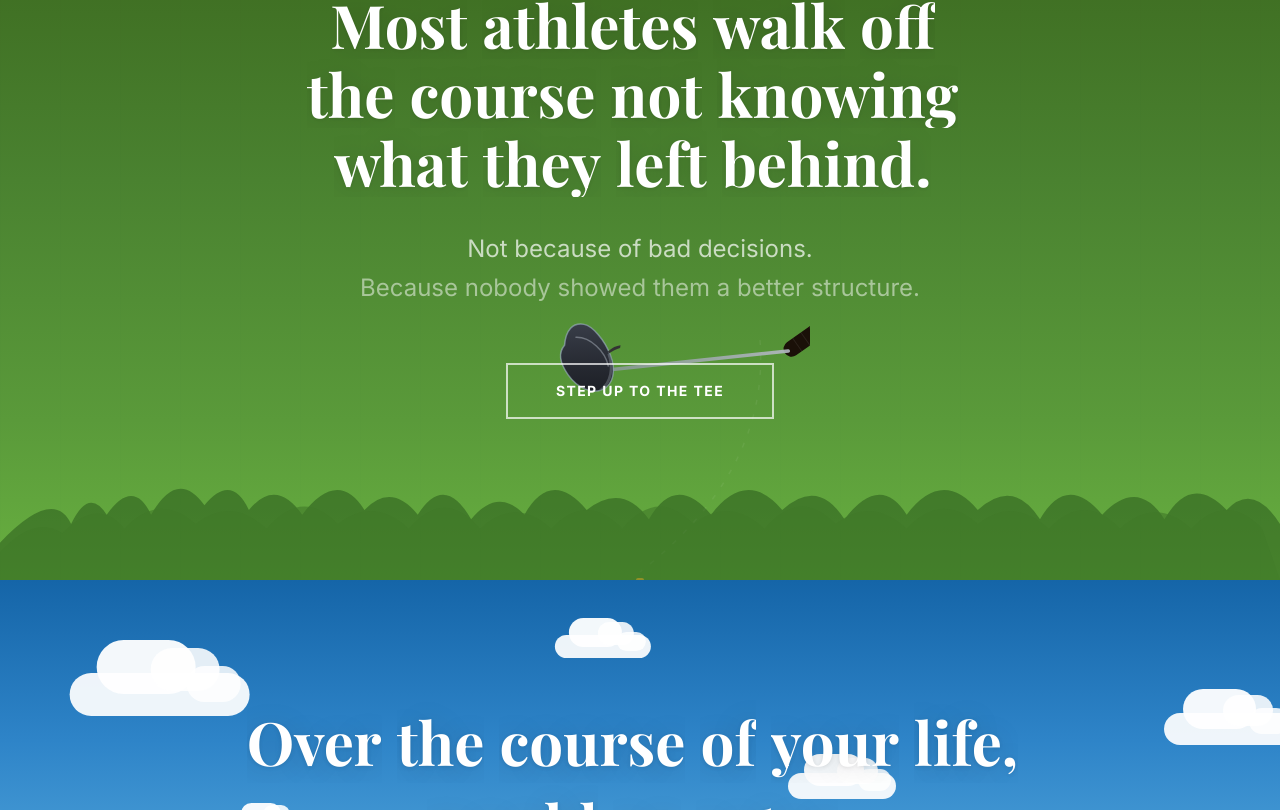
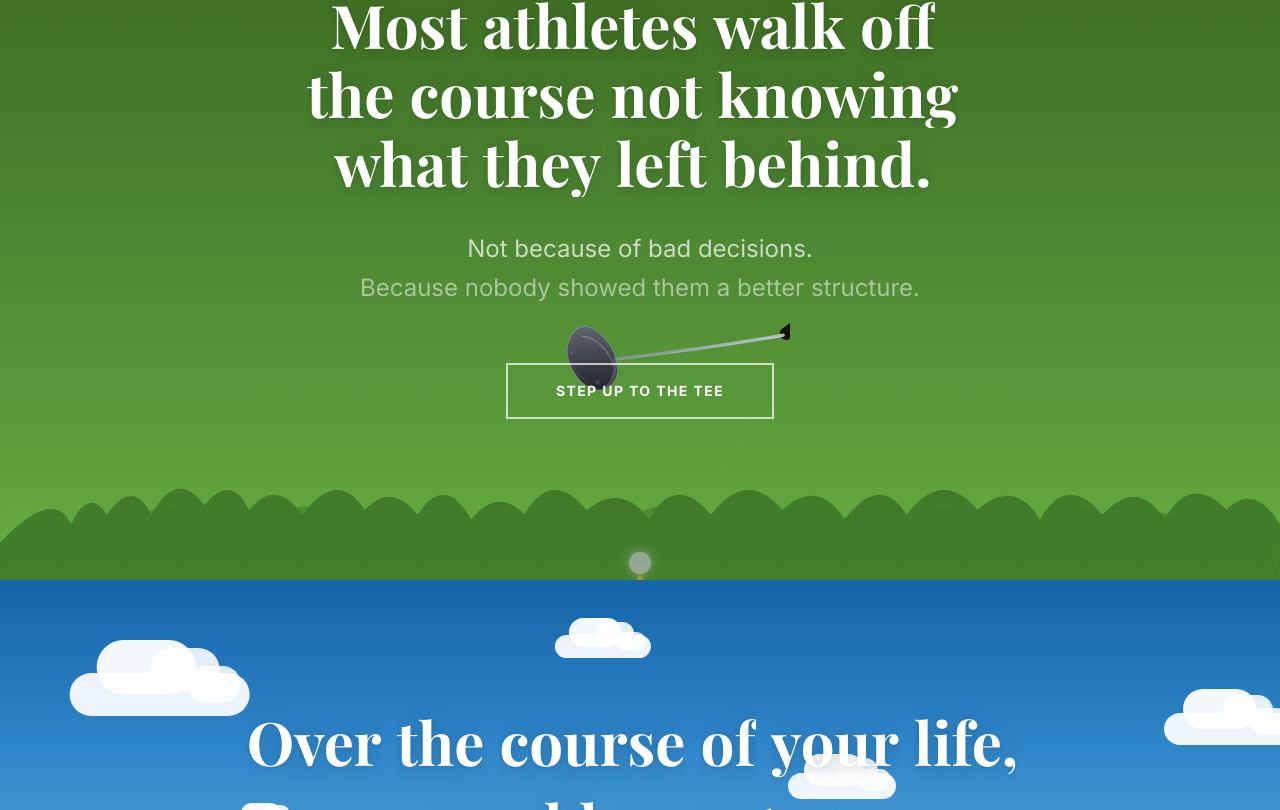
Before and after one commit to tneville65/thebacknine, a Next.js app: page / in a window 1280 px wide. Shown: the part 1020-1830 px from the top of the page. Built offline with nearby package versions, Linux system fonts and the light colour scheme; a web font is replaced by a local one.

Commit message:
fix: ball only appears in setup section, vanishes at club contact, fly ball is position:absolute not fixed, refined compact driver head

```diff
--- a/components/ClubSwing.tsx
+++ b/components/ClubSwing.tsx
@@ -5,26 +5,27 @@ import { ScrollTrigger } from "gsap/ScrollTrigger";
 
 gsap.registerPlugin(ScrollTrigger);
 
-// Face-on view: club swings from viewer's right (backswing) across to left (follow-through)
-// Ball sits on tee at center, gets hit toward the screen
-
 export default function ClubSwing() {
   const sectionRef = useRef<HTMLDivElement>(null);
   const clubGroupRef = useRef<SVGGElement>(null);
-  const teeBallRef = useRef<HTMLDivElement>(null);
+  const teeBallRef = useRef<SVGCircleElement>(null); // ball is INSIDE the SVG on the tee
+  const flyBallRef = useRef<HTMLDivElement>(null);   // flying ball only appears after contact
   const zoomRef = useRef<HTMLDivElement>(null);
 
   useEffect(() => {
     const section = sectionRef.current;
     const clubGroup = clubGroupRef.current;
     const teeBall = teeBallRef.current;
+    const flyBall = flyBallRef.current;
     const zoom = zoomRef.current;
-    if (!section || !clubGroup || !teeBall || !zoom) return;
+    if (!section || !clubGroup || !teeBall || !flyBall || !zoom) return;
 
-    // Face-on swing: club starts high right (backswing), sweeps left through impact
-    // Pivot point is roughly where the hands would be at address
-    gsap.set(clubGroup, { rotation: 55, transformOrigin: "200px 80px" }); // backswing — club up right
+    // Club in backswing position
+    gsap.set(clubGroup, { rotation: 55, transformOrigin: "200px 80px" });
     gsap.set(zoom, { scale: 1, y: 0, opacity: 1 });
+    // Tee ball visible on tee, fly ball hidden
+    gsap.set(teeBall, { opacity: 1 });
+    gsap.set(flyBall, { opacity: 0, scale: 0.3 });
 
     const tl = gsap.timeline({
       scrollTrigger: {
@@ -35,39 +36,43 @@ export default function ClubSwing() {
       },
     });
 
-    // 0 → 0.2: zoom in toward tee
-    tl.to(zoom, { scale: 2.1, y: -60, duration: 0.2, ease: "power1.in" }, 0);
+    // 0 → 0.2: zoom in
+    tl.to(zoom, { scale: 2.0, y: -55, duration: 0.2, ease: "power1.in" }, 0);
 
-    // 0.15 → 0.48: club sweeps left through impact
+    // 0.15 → 0.48: swing
     tl.to(clubGroup, {
-      rotation: -65, // follow-through — club past ball to left
+      rotation: -65,
       transformOrigin: "200px 80px",
       duration: 0.33,
       ease: "power3.in",
     }, 0.15);
 
-    // 0.47: impact — ball launches toward viewer
-    tl.fromTo(teeBall,
-      { opacity: 1, scale: 1, y: 0 },
-      { opacity: 1, scale: 3.5, y: "-10vh", duration: 0.06, ease: "power4.out" },
-      0.47
-    );
-    tl.to(teeBall, {
-      scale: 14,
+    // 0.46: tee ball vanishes at contact
+    tl.to(teeBall, { opacity: 0, duration: 0.03, ease: "none" }, 0.46);
+
+    // 0.47: fly ball appears at exact tee position and launches toward viewer
+    tl.to(flyBall, {
+      opacity: 1,
+      scale: 1,
+      duration: 0.03,
+      ease: "none",
+    }, 0.47);
+    tl.to(flyBall, {
+      scale: 12,
       opacity: 0.9,
-      y: "-42vh",
-      duration: 0.28,
+      y: "-45vh",
+      duration: 0.3,
       ease: "power2.out",
-    }, 0.53);
-    tl.to(teeBall, {
-      scale: 30,
+    }, 0.50);
+    tl.to(flyBall, {
+      scale: 28,
       opacity: 0,
-      y: "-70vh",
-      duration: 0.19,
+      y: "-72vh",
+      duration: 0.2,
       ease: "power1.in",
-    }, 0.81);
+    }, 0.80);
 
-    // Zoom out + fade scene
+    // Zoom out + fade
     tl.to(zoom, {
       scale: 0.9,
       y: 30,
@@ -82,120 +87,172 @@ export default function ClubSwing() {
   return (
     <div ref={sectionRef} className="absolute inset-0 flex items-end justify-center pb-0 z-0 overflow-hidden">
 
-      {/* ── Ball — one object, starts at tee, flies toward viewer ── */}
+      {/* ── Flying ball — position:absolute so it stays in section ── */}
+      {/* Starts at tee position, flies up toward viewer on contact */}
       <div
-        ref={teeBallRef}
+        ref={flyBallRef}
         style={{
-          position: "fixed",
-          top: "calc(50% + 90px)",
+          position: "absolute",
+          bottom: "22%",   // matches tee height in SVG
           left: "50%",
           width: 20,
           height: 20,
           marginLeft: -10,
-          marginTop: -10,
+          marginBottom: -10,
           borderRadius: "50%",
           background: "radial-gradient(circle at 33% 33%, #ffffff 0%, #e8eef4 60%, #c0d0e0 100%)",
-          boxShadow: "0 0 10px rgba(255,255,255,0.95), 0 0 30px rgba(255,255,255,0.5), inset 0 -2px 4px rgba(0,0,0,0.08)",
+          boxShadow: "0 0 12px rgba(255,255,255,0.95), 0 0 35px rgba(255,255,255,0.5), inset 0 -2px 4px rgba(0,0,0,0.08)",
           pointerEvents: "none",
           zIndex: 50,
           transformOrigin: "center center",
+          opacity: 0,
         }}
       />
 
-      {/* ── Club SVG — face-on view ── */}
-      <div ref={zoomRef} className="pointer-events-none select-none" style={{ position: "relative", marginBottom: "-30px" }}>
+      {/* ── Club + Tee SVG ── */}
+      <div ref={zoomRef} className="pointer-events-none select-none" style={{ position: "relative", marginBottom: "-20px" }}>
         <svg
-          width="340"
-          height="300"
-          viewBox="0 0 340 300"
+          width="300"
+          height="280"
+          viewBox="0 0 300 280"
           fill="none"
           xmlns="http://www.w3.org/2000/svg"
         >
-          {/* Ground */}
-          <ellipse cx="170" cy="292" rx="80" ry="6" fill="rgba(0,0,0,0.12)" />
+          <defs>
+            <linearGradient id="shaftGrad" x1="240" y1="50" x2="155" y2="230" gradientUnits="userSpaceOnUse">
+              <stop offset="0%" stopColor="rgba(195,200,210,0.95)" />
+              <stop offset="50%" stopColor="rgba(165,172,185,0.85)" />
+              <stop offset="100%" stopColor="rgba(130,140,155,0.7)" />
+            </linearGradient>
+            <linearGradient id="headGrad" x1="120" y1="218" x2="182" y2="258" gradientUnits="userSpaceOnUse">
+              <stop offset="0%" stopColor="#42474f" />
+              <stop offset="50%" stopColor="#2a2d34" />
+              <stop offset="100%" stopColor="#1c1e24" />
+            </linearGradient>
+            <linearGradient id="headSheen" x1="120" y1="218" x2="182" y2="248" gradientUnits="userSpaceOnUse">
+              <stop offset="0%" stopColor="rgba(220,230,240,0.18)" />
+              <stop offset="100%" stopColor="rgba(220,230,240,0)" />
+            </linearGradient>
+            <filter id="glow">
+              <feGaussianBlur stdDeviation="2" result="blur" />
+              <feMerge><feMergeNode in="blur" /><feMergeNode in="SourceGraphic" /></feMerge>
+            </filter>
+          </defs>
 
-          {/* Tee */}
-          <rect x="166" y="268" width="8" height="22" rx="2" fill="rgba(255,210,60,0.95)" />
-          <rect x="158" y="287" width="24" height="5" rx="2.5" fill="rgba(255,195,30,0.7)" />
+          {/* Ground shadow */}
+          <ellipse cx="150" cy="274" rx="55" ry="5" fill="rgba(0,0,0,0.14)" />
 
-          {/* Swing arc — subtle ghost path */}
+          {/* Tee post */}
+          <rect x="147" y="255" width="6" height="18" rx="1.5" fill="rgba(255,210,60,0.95)" />
+          {/* Tee flange */}
+          <rect x="141" y="271" width="18" height="4" rx="2" fill="rgba(255,195,30,0.65)" />
+
+          {/* Subtle swing arc */}
           <path
-            d="M 290 30 Q 300 160 170 262"
+            d="M 265 22 Q 275 140 150 246"
             fill="none"
-            stroke="rgba(255,255,255,0.06)"
+            stroke="rgba(255,255,255,0.055)"
             strokeWidth="1.5"
-            strokeDasharray="5 10"
+            strokeDasharray="4 9"
           />
 
-          {/* ── CLUB — face-on perspective ── */}
+          {/* ── CLUB ── */}
           <g ref={clubGroupRef}>
-            {/*
-              Face-on: golfer is standing behind the screen, club swings across.
-              We see the club from the front — shaft coming down from upper right,
-              club head at lower left at address/impact point (near tee).
-            */}
 
-            {/* Grip wrap texture */}
-            <rect x="265" y="22" width="16" height="58" rx="8" fill="#1a1008" />
-            <line x1="265" y1="35" x2="281" y2="35" stroke="rgba(255,255,255,0.08)" strokeWidth="1" />
-            <line x1="265" y1="45" x2="281" y2="45" stroke="rgba(255,255,255,0.08)" strokeWidth="1" />
-            <line x1="265" y1="55" x2="281" y2="55" stroke="rgba(255,255,255,0.08)" strokeWidth="1" />
-            <line x1="265" y1="65" x2="281" y2="65" stroke="rgba(255,255,255,0.08)" strokeWidth="1" />
+            {/* Grip — wrapped leather look */}
+            <rect x="230" y="16" width="13" height="52" rx="6.5" fill="#18100a" />
+            {/* Grip texture lines */}
+            {[26, 34, 42, 50, 58].map(y => (
+              <line key={y} x1="230" y1={y} x2="243" y2={y} stroke="rgba(255,255,255,0.07)" strokeWidth="1" />
+            ))}
+            {/* Grip top cap */}
+            <ellipse cx="236.5" cy="18" rx="6.5" ry="3" fill="#111" />
 
-            {/* Shaft — tapers from grip to head */}
-            <line
-              x1="273" y1="76"
-              x2="172" y2="258"
+            {/* Shaft — tapers, has slight perspective twist */}
+            <path
+              d="M 236 65 C 220 100 190 160 152 230"
               stroke="url(#shaftGrad)"
-              strokeWidth="3.5"
+              strokeWidth="3.2"
+              strokeLinecap="round"
+              fill="none"
+            />
+            {/* Shaft edge highlight */}
+            <path
+              d="M 237 65 C 221 100 191 160 153 229"
+              stroke="rgba(255,255,255,0.12)"
+              strokeWidth="1"
+              strokeLinecap="round"
+              fill="none"
+            />
+
+            {/* Hosel — connects shaft to head */}
+            <path
+              d="M 152 230 C 150 236 148 240 148 244"
+              stroke="rgba(140,148,160,0.8)"
+              strokeWidth="4"
+              strokeLinecap="round"
+              fill="none"
+            />
+
+            {/* Driver head — compact, modern shape */}
+            {/* Main body — slightly smaller than before */}
+            <path
+              d="M 118 244
+                 C 110 234 111 224 120 218
+                 C 128 213 144 211 158 215
+                 C 172 219 180 229 178 241
+                 C 176 252 164 258 150 258
+                 C 136 258 122 252 118 244 Z"
+              fill="url(#headGrad)"
+              stroke="rgba(130,145,165,0.55)"
+              strokeWidth="1.2"
+            />
+            {/* Surface sheen */}
+            <path
+              d="M 118 244
+                 C 110 234 111 224 120 218
+                 C 128 213 144 211 158 215
+                 C 172 219 180 229 178 241
+                 C 176 252 164 258 150 258
+                 C 136 258 122 252 118 244 Z"
+              fill="url(#headSheen)"
+            />
+            {/* Crown edge highlight */}
+            <path
+              d="M 122 230 C 130 220 150 216 164 222"
+              fill="none"
+              stroke="rgba(215,225,235,0.3)"
+              strokeWidth="1.2"
               strokeLinecap="round"
             />
+            {/* Face edge — bright line on striking face */}
+            <path
+              d="M 158 215 C 170 219 178 229 178 241 L 176 243 C 176 232 168 222 157 218 Z"
+              fill="rgba(210,220,232,0.2)"
+            />
+            {/* Sole line */}
+            <path
+              d="M 124 252 Q 150 260 175 248"
+              fill="none"
+              stroke="rgba(100,110,130,0.4)"
+              strokeWidth="0.75"
+            />
+            {/* Weight port dots */}
+            <circle cx="130" cy="248" r="2" fill="rgba(80,90,110,0.6)" />
+            <circle cx="168" cy="244" r="2" fill="rgba(80,90,110,0.6)" />
+          </g>
 
-            {/* Driver club head — face-on: we see the sole/back of the head */}
-            {/* Main head body */}
-            <path
-              d="M 140 256
-                 C 128 246 126 236 134 228
-                 C 140 222 158 220 174 224
-                 C 190 228 200 238 198 250
-                 C 196 262 182 270 166 270
-                 C 150 270 142 264 140 256 Z"
-              fill="url(#headGrad)"
-              stroke="rgba(160,180,200,0.6)"
-              strokeWidth="1.5"
-            />
-            {/* Crown highlight */}
-            <path
-              d="M 140 242 C 148 230 168 226 182 232"
-              fill="none"
-              stroke="rgba(220,230,240,0.35)"
-              strokeWidth="1.5"
-              strokeLinecap="round"
-            />
-            {/* Face edge (front face of driver) */}
-            <path
-              d="M 172 224 C 188 228 198 238 198 250 L 196 252 C 196 240 186 230 172 226 Z"
-              fill="rgba(200,210,225,0.25)"
-            />
-            {/* Hosel */}
-            <path
-              d="M 172 224 C 172 220 173 216 174 212 L 172 210 C 170 214 169 218 170 224 Z"
-              fill="#333"
-            />
-
-            {/* Shaft gradient def */}
-            <defs>
-              <linearGradient id="shaftGrad" x1="273" y1="76" x2="172" y2="258" gradientUnits="userSpaceOnUse">
-                <stop offset="0%" stopColor="rgba(180,185,195,0.9)" />
-                <stop offset="100%" stopColor="rgba(140,148,160,0.75)" />
-              </linearGradient>
-              <linearGradient id="headGrad" x1="130" y1="225" x2="200" y2="270" gradientUnits="userSpaceOnUse">
-                <stop offset="0%" stopColor="#3a3f4a" />
-                <stop offset="60%" stopColor="#252830" />
-                <stop offset="100%" stopColor="#1a1c22" />
-              </linearGradient>
-            </defs>
-          </g>
+          {/* Ball on tee — inside SVG so it's clipped with section */}
+          <circle
+            ref={teeBallRef}
+            cx="150"
+            cy="243"
+            r="11"
+            fill="white"
+            style={{ filter: "drop-shadow(0 0 6px rgba(255,255,255,0.85))" }}
+          />
+          {/* Ball seam */}
+          <path d="M 143 240 Q 150 246 157 240" stroke="rgba(170,170,170,0.4)" strokeWidth="0.75" fill="none" />
         </svg>
       </div>
     </div>
```
